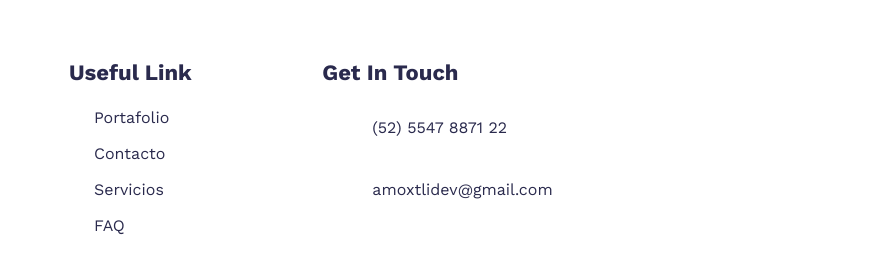
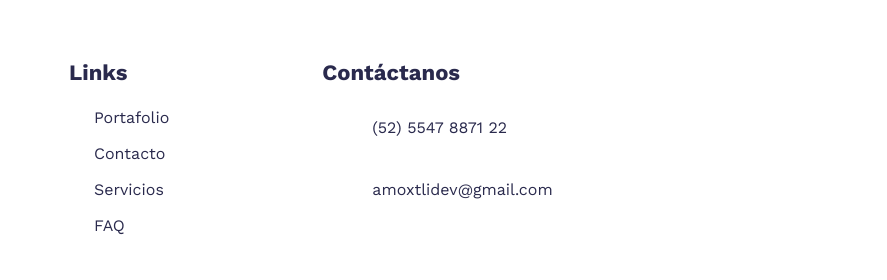
Before and after one commit to Amoxtli-Developers/Amoxtli.github.io, a website: page contact.html in a window 1280 px wide. Shown: the part 1842-2122 px from the top of the page, 393-1280 px from the left. Drawn offline with nearby package versions, Linux system fonts and the light colour scheme; files whose address does not match are found by name; a web font is replaced by a local one.

Commit message:
Footer correction titles

```diff
--- a/contact.html
+++ b/contact.html
@@ -281,7 +281,7 @@
                     <div class="row">
                         <div class="col-lg-4 col-sm-6 col-md-4">
                             <div class="address">
-                                <h4>Useful Link</h4>
+                                <h4>Links</h4>
                                 <ul>
                                     <li>
                                         <a href="portfolio.html">Portafolio</a>
@@ -301,7 +301,7 @@
 
                         <div class="col-lg-4 col-md-4">
                             <div class="address">
-                                <h4>Get In Touch</h4>
+                                <h4>Contáctanos</h4>
                                 <ul class="location">
                                     <li>
                                         <i class="bi bi-telephone"></i>
```
Also changed, not shown: index.html (+2 -2 lines), portfolio.html (+2 -2 lines), services.html (+2 -2 lines).
